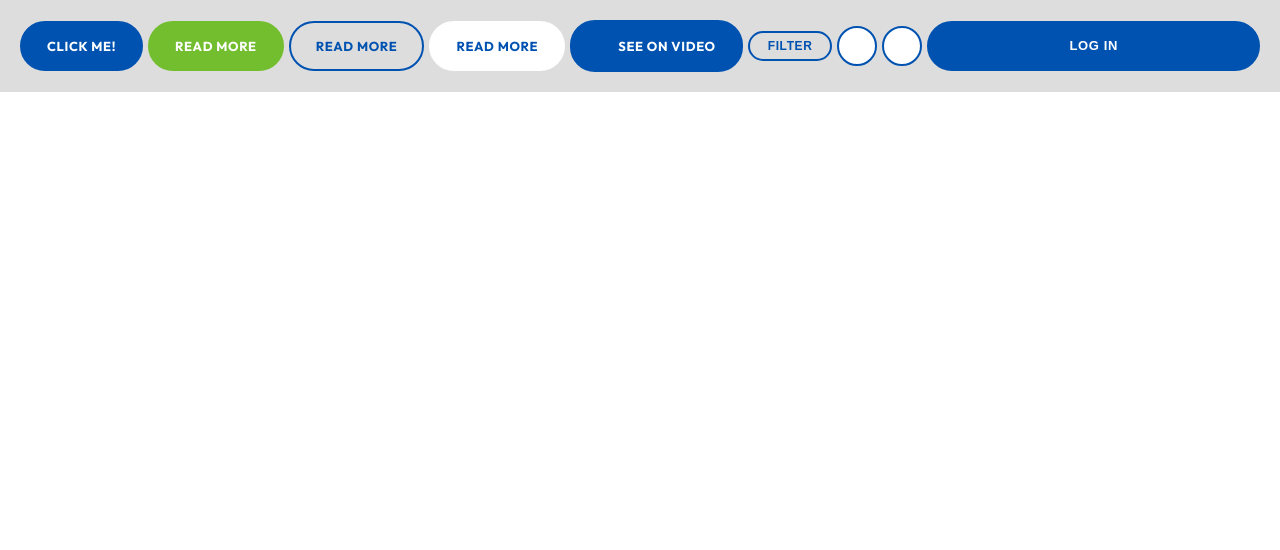
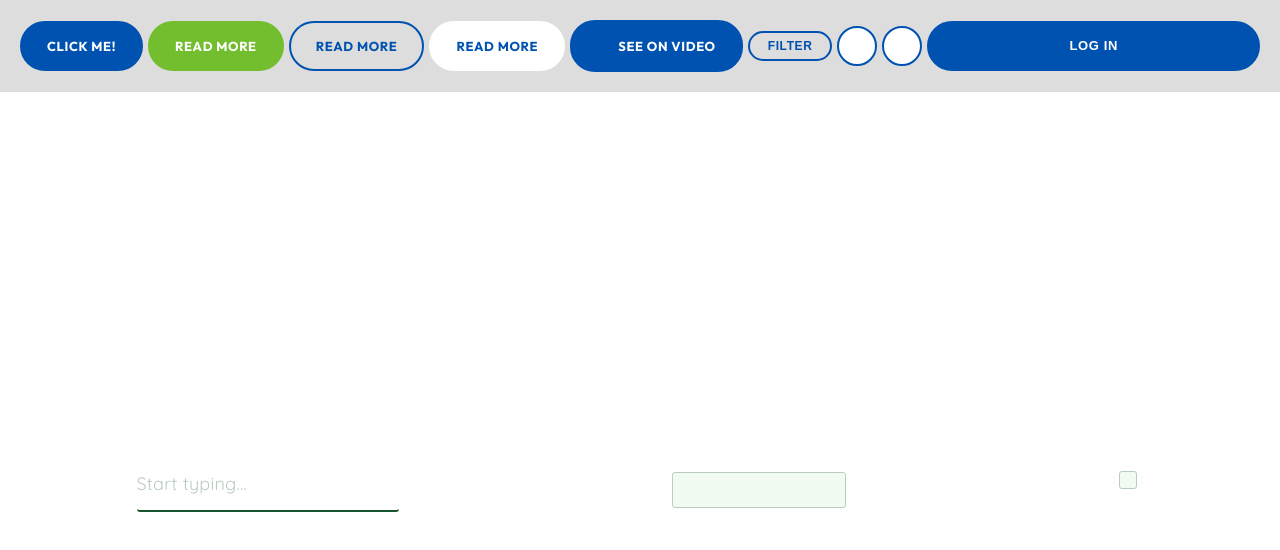
Before and after one commit to Quindarts/e-commerce-pet-client, a React (Create React App) app: page / in a window 1280 px wide. Shown: the top 550 px of the page. Built offline with nearby package versions, Linux system fonts and the light colour scheme; some icons are missing.

Commit message:
textField

```diff
--- /dev/null
+++ b/src/components/textField/index.js
@@ -0,0 +1,50 @@
+import React from "react";
+
+const TextField = (props) => {
+    const {
+        type,
+        name,
+        placeholder,
+        value,
+        onChange,
+        disabled,
+        color,
+        size,
+        className,
+        ...restProps
+    } = props;
+
+    // Danh sách màu hợp lệ
+    const validColors = ["green", "blue", "black", "brown", "purple"];
+
+    // Kiểm tra màu hợp lệ
+    const colorClass = validColors.includes(color) ? ` input--${color}` : "";
+
+    // Kiểm tra type hợp lệ
+    const typeClass =
+        type === "search" || type === "form" || type === "checkbox"
+            ? ` input--${type}`
+            : "";
+
+    // Tạo class dựa trên các điều kiện
+    const inputClass = `input${typeClass}${colorClass}${
+        className ? ` ${className}` : ""
+    }${size ? ` input--${size}` : ""}`;
+
+    return (
+        <div>
+            <input
+                type={type}
+                className={inputClass}
+                name={name}
+                placeholder={placeholder}
+                value={value}
+                onChange={onChange}
+                disabled={disabled}
+                {...restProps}
+            />
+        </div>
+    );
+};
+
+export default TextField;
--- a/src/pages/TestComponents/index.js
+++ b/src/pages/TestComponents/index.js
@@ -1,5 +1,6 @@
 import Button from "../../components/Button";
 import { Icon } from "@iconify/react";
+import TextField from "../../components/textField";
 
 const TestComponents = () => {
     return (
@@ -18,7 +19,7 @@ const TestComponents = () => {
                     Read more
                 </Button>
 
-        <Button htmlType="link" type="primary" url="/" >
+                <Button htmlType="link" type="primary" url="/">
                     <span>
                         <Icon icon="mdi:play" />
                     </span>
@@ -43,6 +44,36 @@ const TestComponents = () => {
                     </Button>
                 </div>
             </div>
+            {/* TextField Search */}
+            <div className="text__search">
+                <TextField
+                    type="search"
+                    name="search"
+                    placeholder="Start typing..."
+                    value=""
+                    onChange=""
+                    disabled={false}
+                    color="green"
+                />
+                <TextField
+                    type="form"
+                    name=""
+                    placeholder=""
+                    value=""
+                    onChange=""
+                    disabled={false}
+                    color="green"
+                />
+                <TextField
+                    type="checkbox"
+                    name=""
+                    placeholder=""
+                    value=""
+                    onChange=""
+                    disabled={false}
+                    color="green"
+                />
+            </div>
         </>
     );
 };
--- a/src/styles/Base/index.scss
+++ b/src/styles/Base/index.scss
@@ -14,6 +14,10 @@ html {
 
 body {
     font-family: $font-outfit;
+    height: 100%;
+}
+#root {
+    height: 100%;
 }
 
 a {
--- /dev/null
+++ b/src/styles/UI/_textfiled.scss
@@ -0,0 +1,110 @@
+.text__search {
+    position: relative;
+    top: 50%;
+    display: flex;
+    justify-content: space-around;
+    transform: translateY(-50%);
+}
+.input {
+    margin: 0;
+    padding: 0 70px 15px 0;
+    border: none;
+    background: transparent;
+    display: block;
+    width: 100%;
+    font-style: normal;
+    font-family: $font-quicksan;
+    letter-spacing: 0.01em;
+    border-radius: 3px;
+
+    &--form {
+        font-weight: 500;
+        font-size: 13px;
+        line-height: 16px;
+        padding: 9px 12px;
+        height: auto !important;
+        min-width: 0;
+        border-radius: 3px;
+    }
+
+    &--search {
+        font-size: 18px;
+        font-weight: 400;
+        border: none !important;
+        border-bottom: solid 2px currentColor !important;
+        background-color: transparent !important;
+        &:focus {
+            outline: none !important;
+        }
+    }
+
+    &--checkbox {
+        position: relative !important;
+        z-index: 1;
+        width: 18px !important;
+        height: 18px !important;
+        margin: -0.15rem 7px 0 0;
+        -webkit-appearance: none;
+        -moz-appearance: none;
+        appearance: none;
+        clear: none;
+        cursor: pointer;
+        outline: 0;
+        padding: 0 !important;
+        text-align: center;
+        vertical-align: middle;
+        display: inline-flex !important;
+        align-items: center;
+        justify-content: center;
+    }
+
+    &--green {
+        @include color-scheme(
+            $dark-green,
+            rgb(185, 204, 192),
+            rgb(185, 204, 192),
+            #f2fbf2,
+            $dark-green
+        );
+    }
+
+    &--blue {
+        @include color-scheme(
+            $blue-main,
+            rgb(179, 203, 232),
+            rgb(179, 203, 232),
+            #f0f9fc,
+            $blue-main
+        );
+    }
+
+    &--black {
+        @include color-scheme(
+            $black,
+            rgb(181, 185, 190),
+            rgb(181, 185, 190),
+            #f1f4f4,
+            $black
+        );
+    }
+
+    &--brown {
+        @include color-scheme(
+            $brown,
+            rgb(198, 186, 183),
+            rgb(198, 186, 183),
+            #fcf9f7,
+            $brown
+        );
+    }
+
+    &--purple {
+        @include color-scheme(
+            $purple,
+            rgb(203, 185, 222),
+            rgb(203, 185, 222),
+            #fcf3ff,
+            $purple
+        );
+    }
+}
--- a/src/styles/UI/index.scss
+++ b/src/styles/UI/index.scss
@@ -1 +1,2 @@
 @import "./button";
+@import "./textfiled";
--- a/src/styles/_mixins.scss
+++ b/src/styles/_mixins.scss
@@ -89,6 +89,24 @@
     padding: $x $y;
 }
 
+@mixin color-scheme(
+    $text-color,
+    $placeholder-color,
+    $border-color,
+    $background-color,
+    $outline-color
+) {
+    color: $text-color;
+    &::placeholder {
+        color: $placeholder-color;
+    }
+    border: solid 1px $border-color;
+    background-color: $background-color;
+    &:focus {
+        outline: 1px solid $outline-color;
+    }
+}
+
 // MEDIA QUERY MANAGER
 /*
   600px and down for mobile devices
--- a/src/styles/_variables.scss
+++ b/src/styles/_variables.scss
@@ -1,22 +1,28 @@
-@import url('https://fonts.googleapis.com/css2?family=Quicksand:wght@300;400;500;600;700&display=swap');
-@import url('https://fonts.googleapis.com/css2?family=Outfit:wght@100;200;300;400;500;600;700;800;900&display=swap');
+@import url("https://fonts.googleapis.com/css2?family=Quicksand:wght@300;400;500;600;700&display=swap");
+@import url("https://fonts.googleapis.com/css2?family=Outfit:wght@100;200;300;400;500;600;700;800;900&display=swap");
 
 //spacing:
 $spacing: 4px;
 
 //font:
-$roboto-font: 'Roboto', sans-serif;
-$font-quicksan: 'Quicksand', sans-serif;
-$font-outfit: 'Outfit', sans-serif;
+$roboto-font: "Roboto", sans-serif;
+$font-quicksan: "Quicksand", sans-serif;
+$font-outfit: "Outfit", sans-serif;
 
 //colors:
-$blue-main: #0052B1;
-$blue-main-hover: #00234B;
+$blue-main: #0052b1;
+$blue-main-hover: #00234b;
 $white: #ffffff;
-$green-1: #73BE2F;
-$green-1-hover-text: #F63E04;
-$green-2: #8DB352;
-$color-icon: #5B85C3;
+$green-1: #73be2f;
+$green-1-hover-text: #f63e04;
+$green-2: #8db352;
+$dark-green: #15542e;
+$color-icon: #5b85c3;
+$black: #091727;
+$brown: #401a0e;
+$purple: #531492;
 
 //hover transition
-$btn-hover-transition: opacity 0.3s linear, visibility 0.3s linear, color 0.15s linear, border-color 0.15s linear, background-color 0.15s linear, box-shadow 0.15s linear;
+$btn-hover-transition: opacity 0.3s linear, visibility 0.3s linear,
+    color 0.15s linear, border-color 0.15s linear, background-color 0.15s linear,
+    box-shadow 0.15s linear;
--- a/src/styles/global.scss
+++ b/src/styles/global.scss
@@ -8,4 +8,4 @@
 @import "./UI/index.scss";
 @import "./Shared/index.scss";
 
-@import "./Utils/index.scss"
+@import "./Utils/index.scss";
```
Lines whose indentation alone changed are shown as unchanged.
